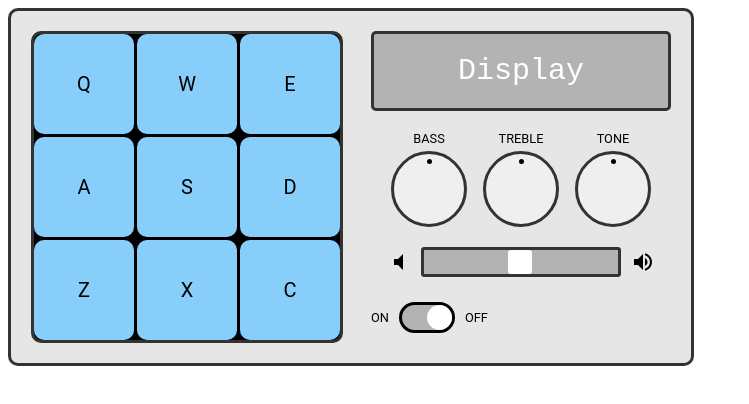
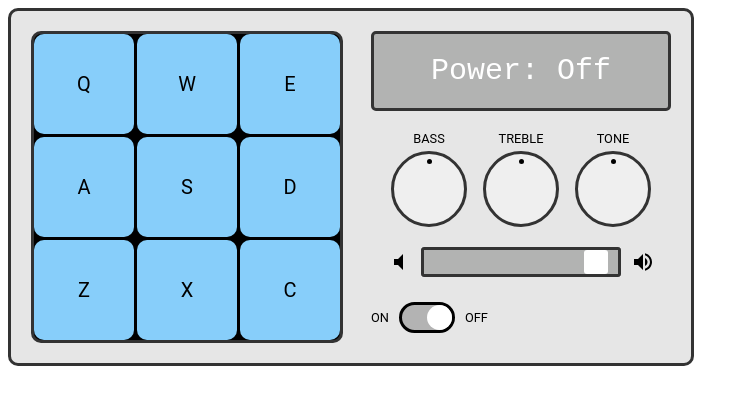
Before and after one commit to chazmcgrill/drum-machine, a React (Create React App) app: page / in a window 1280 px wide. Shown: the top 404 px of the page, without its empty margins (0-749 px from the left). Built offline with nearby package versions, Linux system fonts and the light colour scheme.

Commit message:
Adds Display Message / Volume Handler

```diff
--- a/src/components/App.js
+++ b/src/components/App.js
@@ -9,26 +9,39 @@ import Slider from './Slider';
 class App extends Component {
     state = {
         powerOn: false,
+        volume: 94,
+        display: 'Power: Off',
     }
 
     handlePowerClick = () => {
         const { powerOn } = this.state;
-        this.setState({ powerOn: !powerOn });
+        this.setState({
+            powerOn: !powerOn,
+            display: `Power: ${powerOn ? 'Off' : 'On'}`,
+        });
+    }
+
+    handleVolumeChange = (e) => {
+        const volume = parseInt(e.target.value, 10);
+        this.setState({
+            volume,
+            display: `Volume: ${volume}`,
+        });
     }
 
     render() {
-        const { powerOn } = this.state;
+        const { powerOn, volume, display } = this.state;
         return (
             <div className="drum-machine-wrapper">
                 <DrumPads />
                 <div>
-                    <Display />
+                    <Display message={display} />
                     <div className="dial-container">
                         <Dial label="bass" />
                         <Dial label="treble" />
                         <Dial label="tone" />
                     </div>
-                    <Slider />
+                    <Slider volume={volume} handleVolumeChange={this.handleVolumeChange} />
                     <Switch handlePowerClick={this.handlePowerClick} powerOn={powerOn} />
                 </div>
             </div>
--- a/src/components/Display.js
+++ b/src/components/Display.js
@@ -1,6 +1,6 @@
 import React from 'react';
 import './Display.sass';
 
-export default () => (
-    <div className="display" id="display">Display</div>
+export default ({ message }) => (
+    <div className="display" id="display">{message}</div>
 );
--- a/src/components/Slider.js
+++ b/src/components/Slider.js
@@ -1,12 +1,14 @@
 import React from 'react';
 import './Slider.sass';
 
-export default () => (
+export default ({ volume, handleVolumeChange }) => (
     <div className="slider-wrapper">
         <svg style={{ width: '24px', height: '24px' }} viewBox="0 0 24 24">
             <path fill="#000000" d="M7,9V15H11L16,20V4L11,9H7Z" />
         </svg>
-        <input type="range" className="slider" min={1} max={100} />
+
+        <input type="range" className="slider" min={0} max={100} value={volume} onChange={handleVolumeChange} />
+
         <svg style={{ width: '24px', height: '24px' }} viewBox="0 0 24 24">
             <path fill="#000000" d="M14,3.23V5.29C16.89,6.15 19,8.83 19,12C19,15.17 16.89,17.84 14,18.7V20.77C18,19.86 21,16.28 21,12C21,7.72 18,4.14 14,3.23M16.5,12C16.5,10.23 15.5,8.71 14,7.97V16C15.5,15.29 16.5,13.76 16.5,12M3,9V15H7L12,20V4L7,9H3Z" />
         </svg>
```
